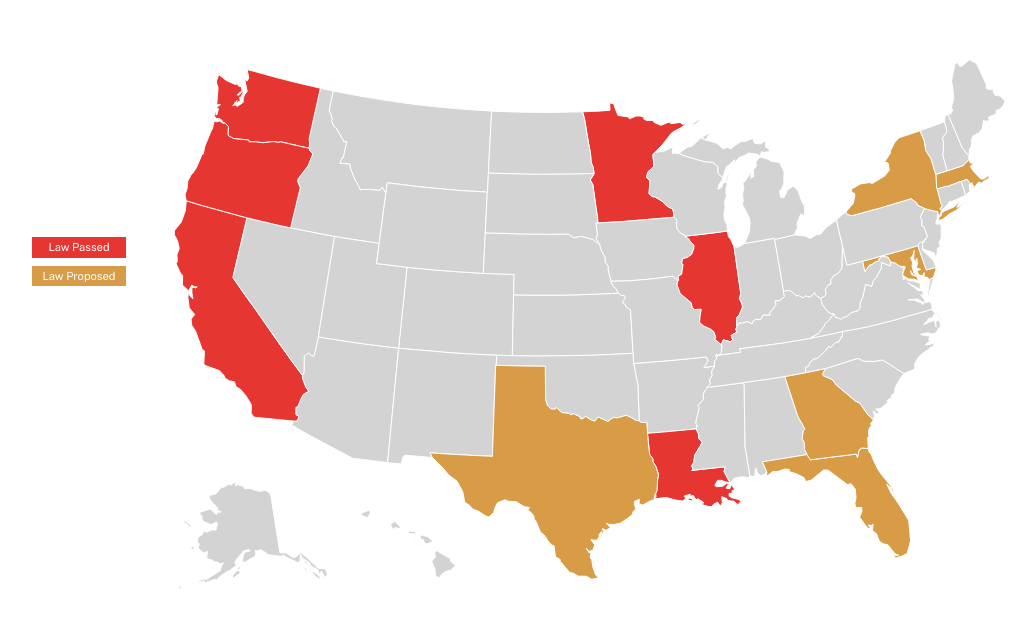
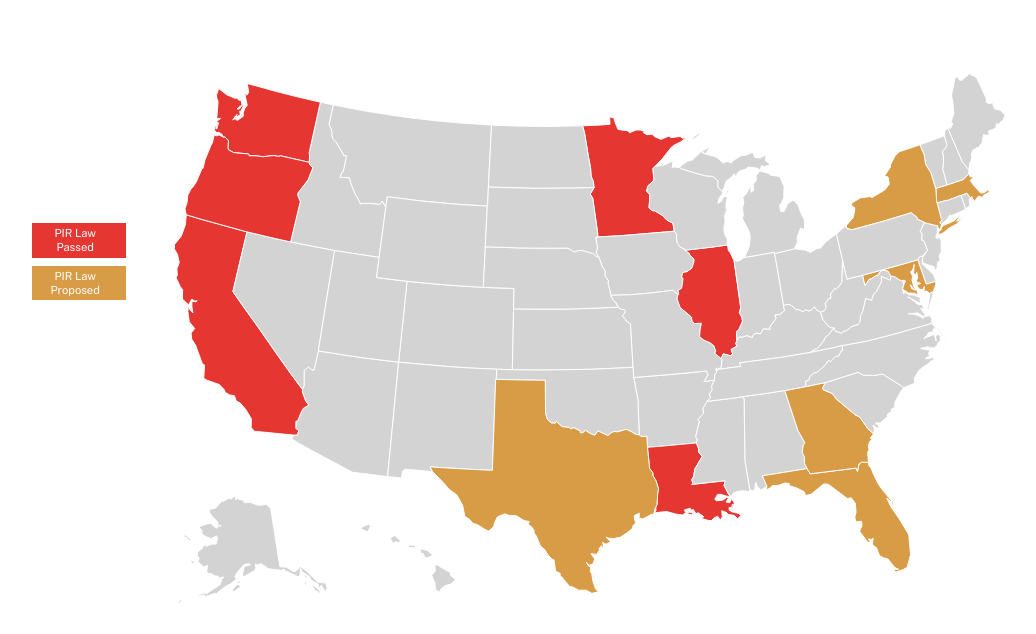
Before and after one commit to dz9systems/ftp_map_ui, a plain HTML site: page index.html in a window 1280 px wide. Shown: the part 106-740 px from the top of the page, without its empty margins (116-1152 px from the left). Drawn offline with nearby package versions, Linux system fonts and the light colour scheme.

Commit message:
added a click and PIR

```diff
--- a/index.html
+++ b/index.html
@@ -22,10 +22,10 @@
     </div>
     <div id="key-table">
         <div class="red">
-          <p id="passed">Law Passed</p>
+          <p id="passed">PIR Law Passed</p>
         </div>
         <div class="black">
-          <p id="proposed">Law Proposed</p>
+          <p id="proposed">PIR Law Proposed</p>
         </div>
     </div>
 
@@ -537,7 +537,7 @@
 
       detailBox.style.display = 'none';
       main.appendChild(data_box);
-      document.addEventListener('mouseover', function (e) {
+      document.addEventListener('click', function (e) {
         if (e.target.tagName == 'path') {
           detailBox.style.display = '';
         let state_name = e.target.dataset.name;
--- a/style.css
+++ b/style.css
@@ -39,6 +39,7 @@ a  {
   padding:0.2rem;
   text-align:center;
   color:white;
+  width: 5rem;
 }
 
 /* Media query for mobile devices */
```
